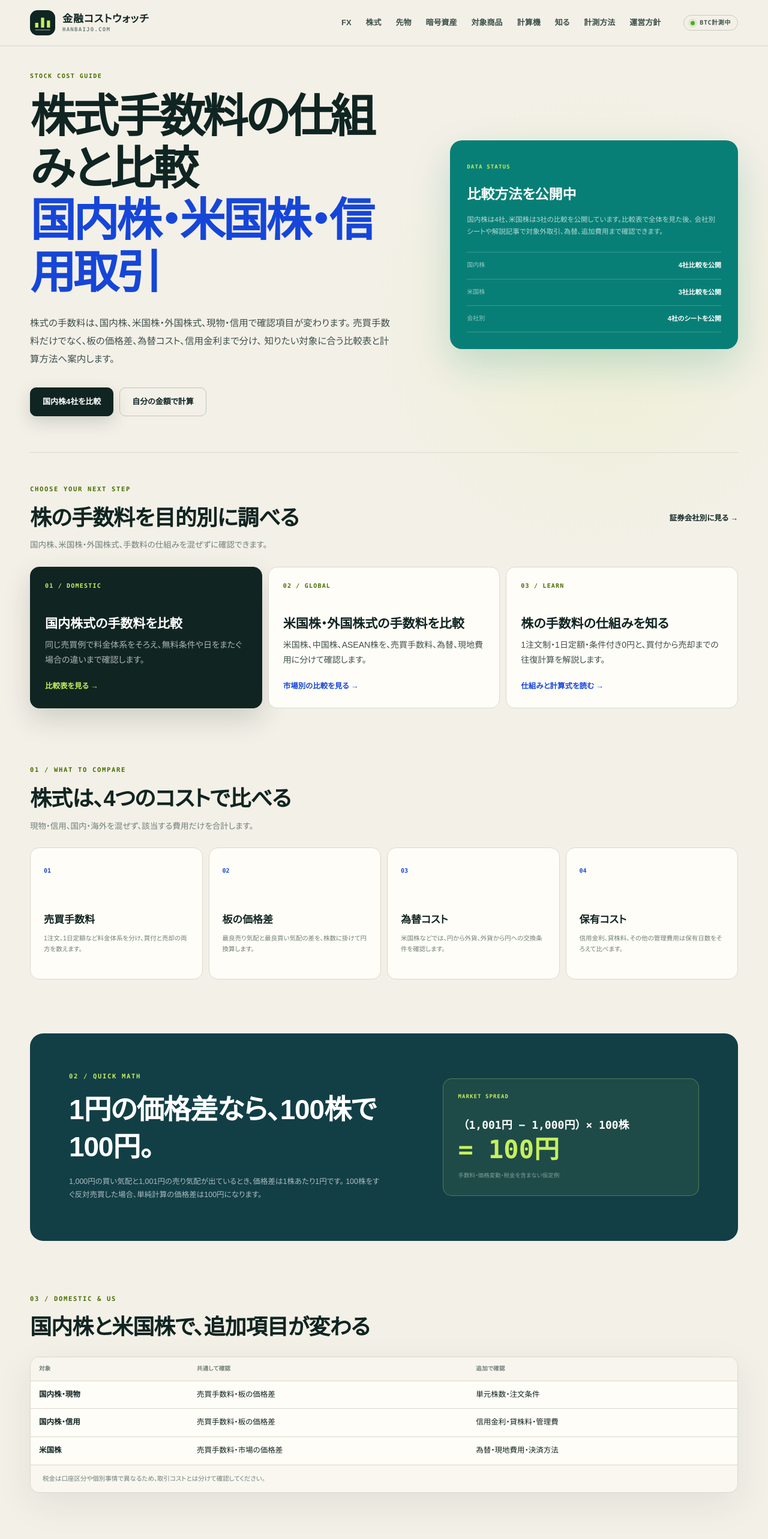
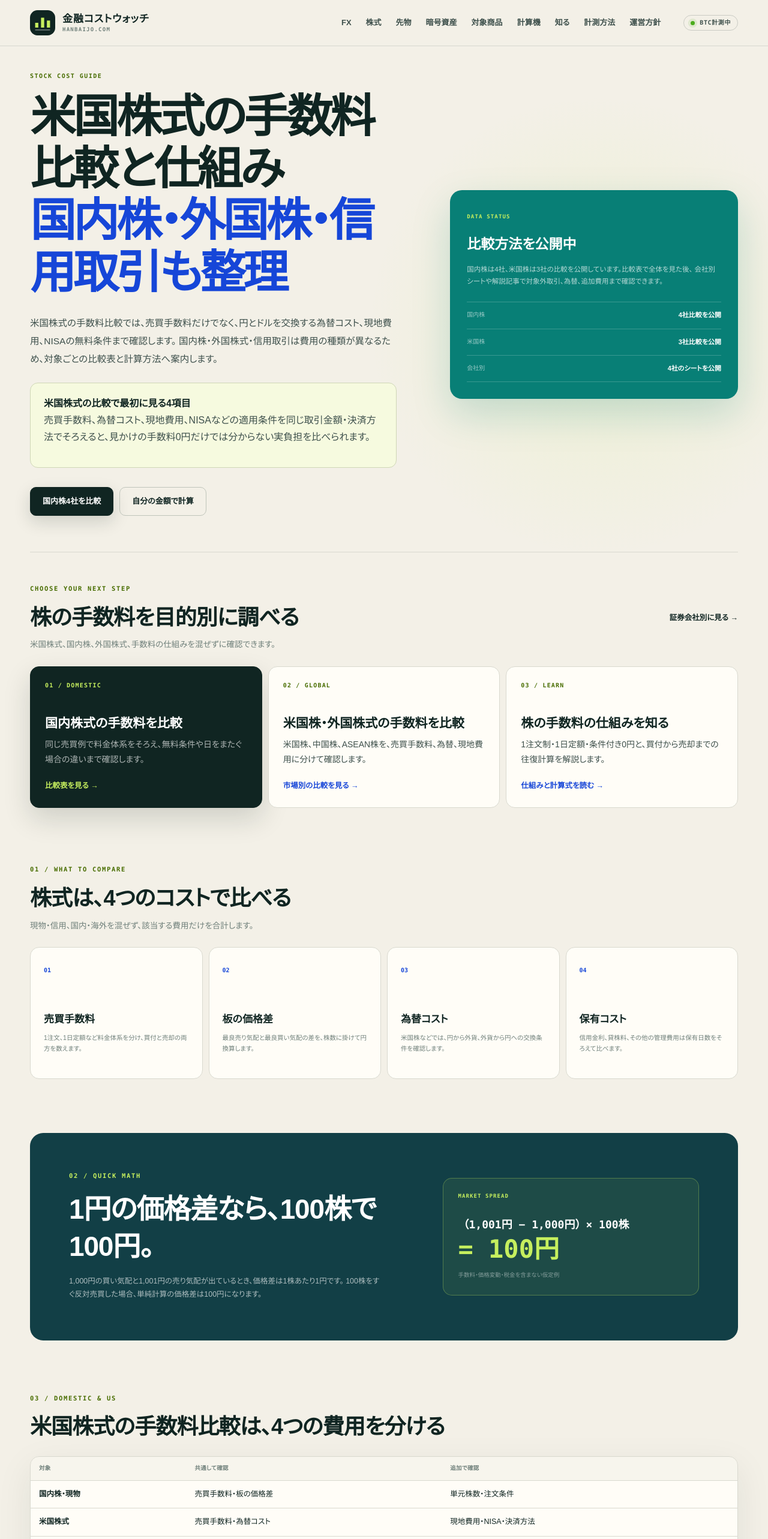
Before and after one commit to mrok18/hanbaijo, a Next.js app: page /stocks in a window 1280 px wide. Shown: the top 2566 px of the page at 60% size. Built offline with nearby package versions, Linux system fonts and the light colour scheme.

Commit message:
Improve US stock fee comparison intent

```diff
--- a/app/stocks/page.tsx
+++ b/app/stocks/page.tsx
@@ -3,8 +3,8 @@ import Link from 'next/link';
 import { STOCK_PROVIDER_LIST } from '@/lib/stock-providers';
 
 export const metadata: Metadata = {
-  title: '株式手数料ガイド｜国内株・米国株・信用取引のコスト比較',
-  description: '株式手数料の仕組みと計算方法を解説。国内株、米国株・外国株式、信用取引に分け、売買手数料、為替コスト、金利を比較できる専門ページへ案内します。',
+  title: '米国株式の手数料比較｜国内株・外国株のコストも整理',
+  description: '米国株式の手数料比較で見る売買手数料、為替コスト、現地費用、NISA条件を整理。国内株・外国株式・信用取引の比較表と計算方法も案内します。',
   alternates: { canonical: '/stocks' },
 };
 
@@ -50,12 +50,12 @@ export default function StocksPage() {
       <section className="fx-hero">
         <div>
           <p className="page-kicker">STOCK COST GUIDE</p>
-          <h1>株式手数料の仕組みと比較<br /><em>国内株・米国株・信用取引</em></h1>
+          <h1>米国株式の手数料比較と仕組み<br /><em>国内株・外国株・信用取引も整理</em></h1>
           <p className="lede">
-            株式の手数料は、国内株、米国株・外国株式、現物・信用で確認項目が変わります。
-            売買手数料だけでなく、板の価格差、為替コスト、信用金利まで分け、
-            知りたい対象に合う比較表と計算方法へ案内します。
+            米国株式の手数料比較では、売買手数料だけでなく、円とドルを交換する為替コスト、現地費用、NISAの無料条件まで確認します。
+            国内株・外国株式・信用取引は費用の種類が異なるため、対象ごとの比較表と計算方法へ案内します。
           </p>
+          <div className="callout"><strong>米国株式の比較で最初に見る4項目</strong><p>売買手数料、為替コスト、現地費用、NISAなどの適用条件を同じ取引金額・決済方法でそろえると、見かけの手数料0円だけでは分からない実負担を比べられます。</p></div>
           <div className="hero-actions">
             <Link className="button primary" href="/stocks/domestic-fee-comparison">国内株4社を比較</Link>
             <Link className="button secondary" href="/tools/cost-calculator">自分の金額で計算</Link>
@@ -81,7 +81,7 @@ export default function StocksPage() {
           <div>
             <p className="section-index">CHOOSE YOUR NEXT STEP</p>
             <h2 id="stock-paths-title">株の手数料を目的別に調べる</h2>
-            <p>国内株、米国株・外国株式、手数料の仕組みを混ぜずに確認できます。</p>
+            <p>米国株式、国内株、外国株式、手数料の仕組みを混ぜずに確認できます。</p>
           </div>
           <Link href="#stock-provider-directory">証券会社別に見る →</Link>
         </div>
@@ -135,15 +135,16 @@ export default function StocksPage() {
       <section className="fx-section">
         <div className="section-heading"><div>
           <p className="section-index">03 / DOMESTIC &amp; US</p>
-          <h2>国内株と米国株で、追加項目が変わる</h2>
+          <h2>米国株式の手数料比較は、4つの費用を分ける</h2>
         </div></div>
         <div className="data-panel"><div className="table-scroll">
           <table className="rates fx-target-table">
             <thead><tr><th>対象</th><th>共通して確認</th><th>追加で確認</th></tr></thead>
             <tbody>
               <tr><td className="ex-name">国内株・現物</td><td>売買手数料・板の価格差</td><td>単元株数・注文条件</td></tr>
+              <tr><td className="ex-name">米国株式</td><td>売買手数料・為替コスト</td><td>現地費用・NISA・決済方法</td></tr>
               <tr><td className="ex-name">国内株・信用</td><td>売買手数料・板の価格差</td><td>信用金利・貸株料・管理費</td></tr>
-              <tr><td className="ex-name">米国株</td><td>売買手数料・市場の価格差</td><td>為替・現地費用・決済方法</td></tr>
+              <tr><td className="ex-name">外国株式</td><td>売買手数料・為替コスト</td><td>市場別の現地費用・取扱銘柄</td></tr>
             </tbody>
           </table>
         </div><p className="panel-note">税金は口座区分や個別事情で異なるため、取引コストとは分けて確認してください。</p></div>
```
